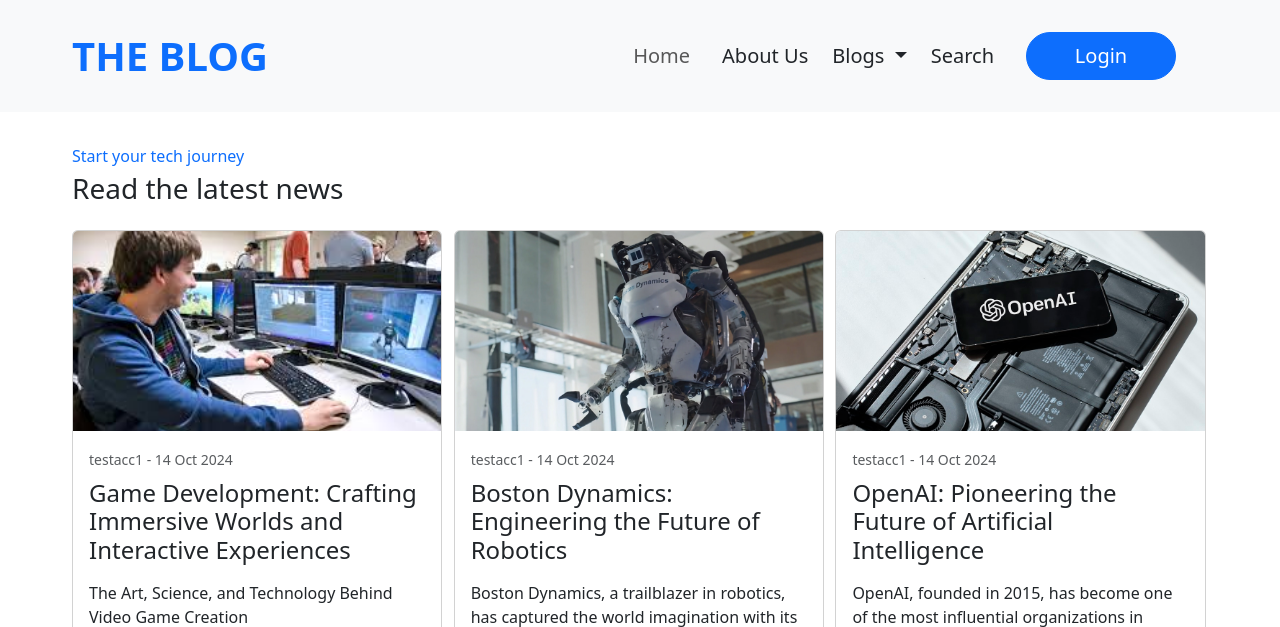
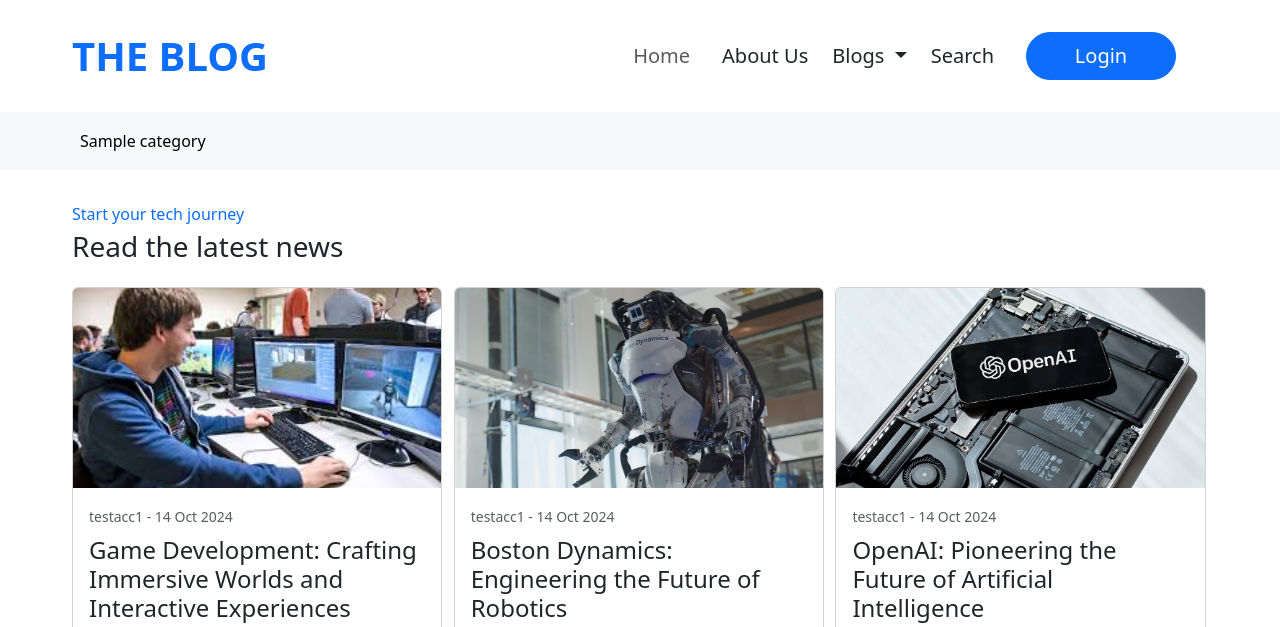
Before and after one commit to taquaan/blog_django, a Django app: page /blog_list/ in a window 1280 px wide. Shown: the top 627 px of the page. Run offline with Django 5.2, Linux system fonts and the light colour scheme; data comes from the database, SQL or seed files in the repository; tables that the repository leaves empty hold one stand-in row (values such as "Sample post"); some libraries are stand-ins or nearby versions.

Commit message:
Allows filter blogs by category

```diff
--- /dev/null
+++ b/blogProject/blogApp/context_processors.py
@@ -0,0 +1,5 @@
+from .models import Categories
+
+def categories_processor(request):
+  categories = Categories.objects.all()
+  return {"available_categories": categories}
--- a/blogProject/blogApp/urls.py
+++ b/blogProject/blogApp/urls.py
@@ -13,6 +13,7 @@
     path('blog_detail/<int:id>', views.blog_detail_view, name="blog_detail"),
     path('update_blog/<int:id>', views.update_blog_view, name="update"),
     path('search/', views.search_view, name="search"),
+    path('category_blog/<int:id>', views.category_view, name="category"),
 
     # API URLs
     path('blogs/', viewsets.ListCreateBlogView.as_view(), name="create_get_blogs"),
--- a/blogProject/blogApp/views.py
+++ b/blogProject/blogApp/views.py
@@ -87,7 +87,7 @@
 
     return render(request, 'accounts/login.html', {'form': form})
 
-# REGISTER FORM
+# REGISTER VIEW
 def register_view(request):
     form = RegisterForm()
     regisErr = "Invalid credentials. Please try again."
@@ -115,7 +115,6 @@
         blogs = Blog.objects.filter(status="published",title__contains=query)[:15]
         return render(request, "public/search_view.html", {"blogs": blogs})
     return render(request, "public/search_view.html", {"blogs": blogs})
-
 
 # CREATE BLOG VIEW
 @login_required
@@ -147,6 +146,13 @@
         updateCreate(request, form, updateBlogErr, categories, chosen_categories)
 
     return render(request, 'private/create_blog.html', {'form': form, 'categories': categories, 'chosen_categories': chosen_categories})
+
+# CATEGORY FILTER VIEW
+def category_view(request, id):
+    category = Categories.objects.get(id=id)
+    blogs = Blog.objects.filter(categories = category)
+    print(blogs)
+    return render(request, 'public/blog_cate.html', {"category": category, "blogs": blogs})
 
 # METHOD TO HANDLE UPDATE CREATE
 def updateCreate(request, form, error, categories=None, chosen_categories=None):
--- a/blogProject/blogProject/settings.py
+++ b/blogProject/blogProject/settings.py
@@ -66,6 +66,7 @@
                 'django.template.context_processors.request',
                 'django.contrib.auth.context_processors.auth',
                 'django.contrib.messages.context_processors.messages',
+                'blogApp.context_processors.categories_processor',
             ],
         },
     },
--- a/blogProject/templates/layout.html
+++ b/blogProject/templates/layout.html
@@ -19,7 +19,7 @@
   </head>
   <body>
     <nav
-      class="navbar navbar-expand-lg navbar-light bg-light"
+      class="navbar navbar-expand-lg navbar-light bg-white"
       style="z-index: 999; padding: 1.5rem 4.5rem"
     >
       <a class="navbar-brand" href="{% url 'home' %}"
@@ -122,6 +122,19 @@
         </ul>
       </div>
     </nav>
+    <nav class="navbar navbar-expand-lg bg-light">
+      <div class="container-fluid" style="padding: 0.05rem 4.5rem">
+        <ul class="navbar-nav me-auto mb-2 mb-lg-0" style=" gap: 15px">
+          {% for available_category in available_categories %}
+            {% if available_category.name != "None" %}
+            <li class="nav-item">
+              <a class="nav-link active" aria-current="page" href="{% url "category" available_category.id %}">{{ available_category.name }}</a>
+            </li>
+            {% endif %}
+          {% endfor %}
+        </ul>
+      </div>
+    </nav>
     {% block hero %} {% endblock %} {% block content %}{% endblock %}
 
     <script
```
Also changed, not shown: blogProject/templates/public/blog_cate.html (added, +63 -0 lines), blogProject/templates/private/delete_blog.html (deleted).
